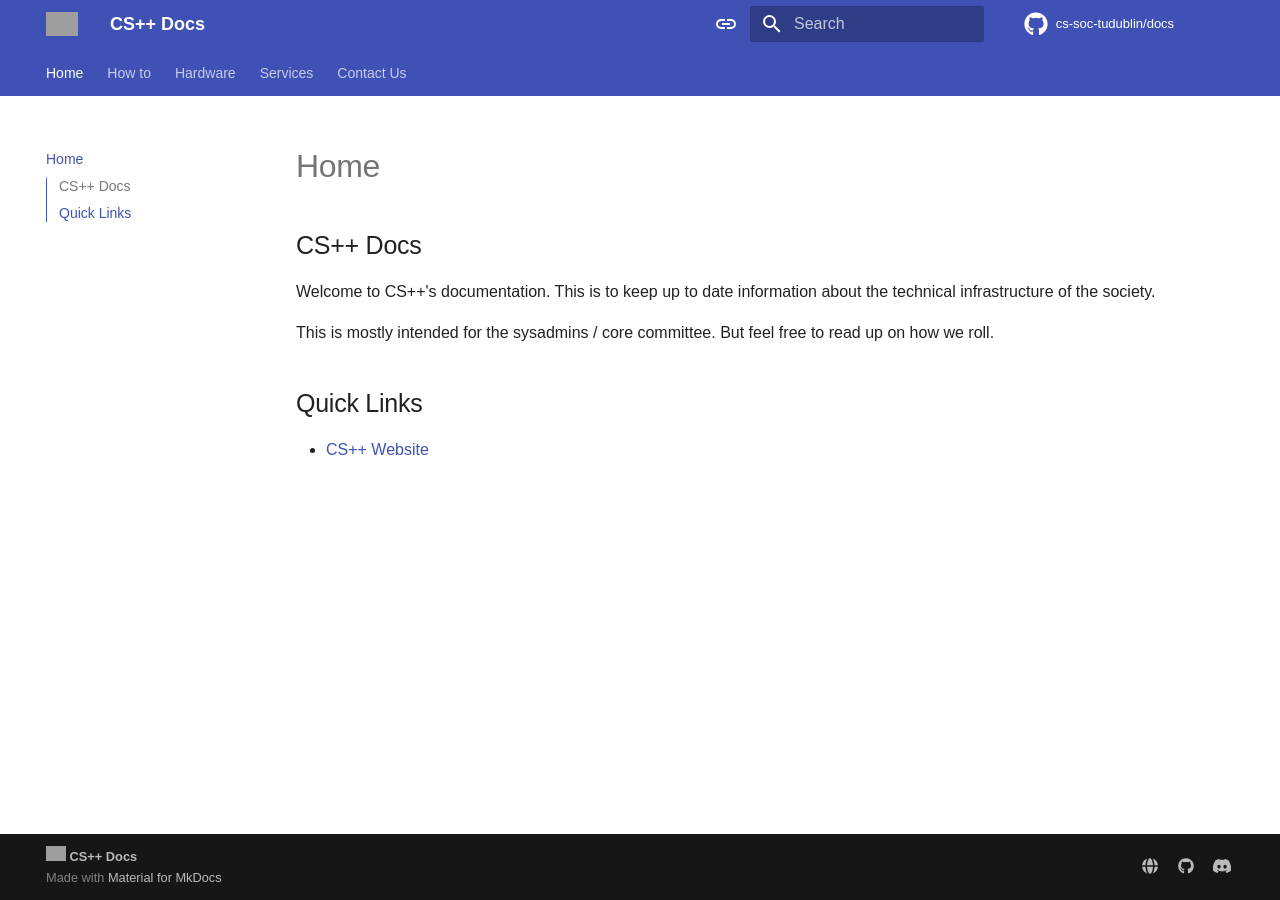
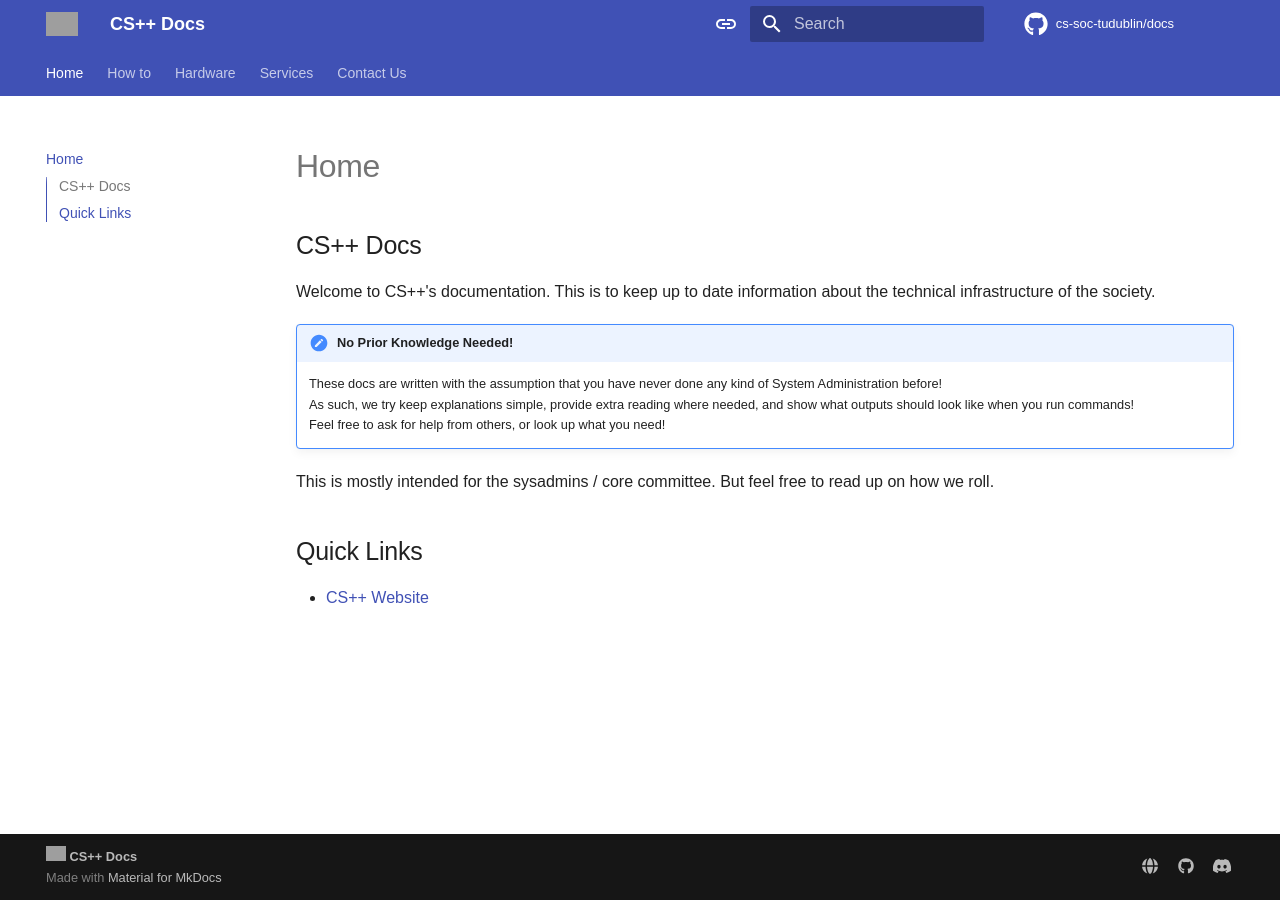
Before and after one commit to cs-soc-tudublin/docs, an MkDocs documentation site: the page built from docs/index.md, in a window 1280 px wide. Built offline with MkDocs 1.6.1 and Material for MkDocs 9.7.7, drawn with Linux system fonts in a browser that asks for light colours; some web fonts are replaced; comment, search, counter and statistics services are not loaded; grey boxes are pictures that could not be loaded.

Commit message:
[HOME] Added a 'No Experience Needed' note

```diff
--- a/docs/index.md
+++ b/docs/index.md
@@ -4,6 +4,11 @@
 
 Welcome to CS++'s documentation. This is to keep up to date information about the technical infrastructure of the society.
 
+!!! note "No Prior Knowledge Needed!"
+	These docs are written with the assumption that you have never done any kind of System Administration before!
+	As such, we try keep explanations simple, provide extra reading where needed, and show what outputs should look like when you run commands!
+	Feel free to ask for help from others, or look up what you need!
+
 This is mostly intended for the sysadmins / core committee. But feel free to read up on how we roll.
 
 ## Quick Links
```
